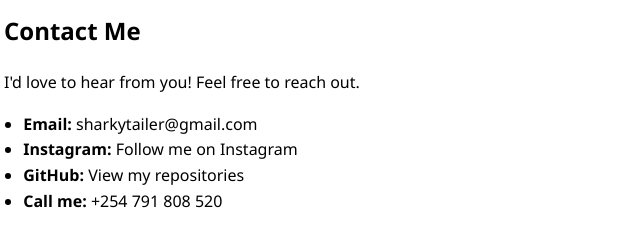
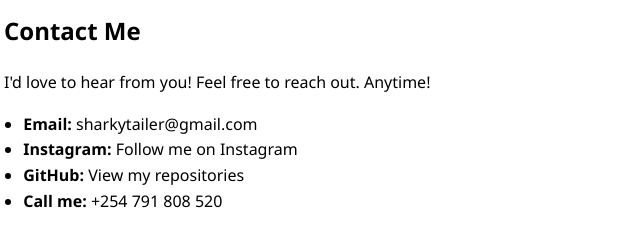
Before and after one commit to Sharkytail3r/Portfolio, a plain HTML site: page index.html in a window 1280 px wide. Shown: the part 2958-3198 px from the top of the page, 86-726 px from the left. Drawn offline with Linux system fonts and the light colour scheme.

Commit message:
Minor changes

```diff
--- a/index.html
+++ b/index.html
@@ -184,7 +184,7 @@
         <!-- Contact Section -->
         <section id="contact" aria-labelledby="contact-heading">
             <h2 id="contact-heading">Contact Me</h2>
-            <p>I'd love to hear from you! Feel free to reach out.</p>
+            <p>I'd love to hear from you! Feel free to reach out. Anytime!</p>
 
             <ul>
                 <li><strong>Email:</strong> <a href="mailto:sharkytailer@gmail.com">sharkytailer@gmail.com</a></li>
```
Also changed, not shown: script.js (line endings or trailing spaces).
